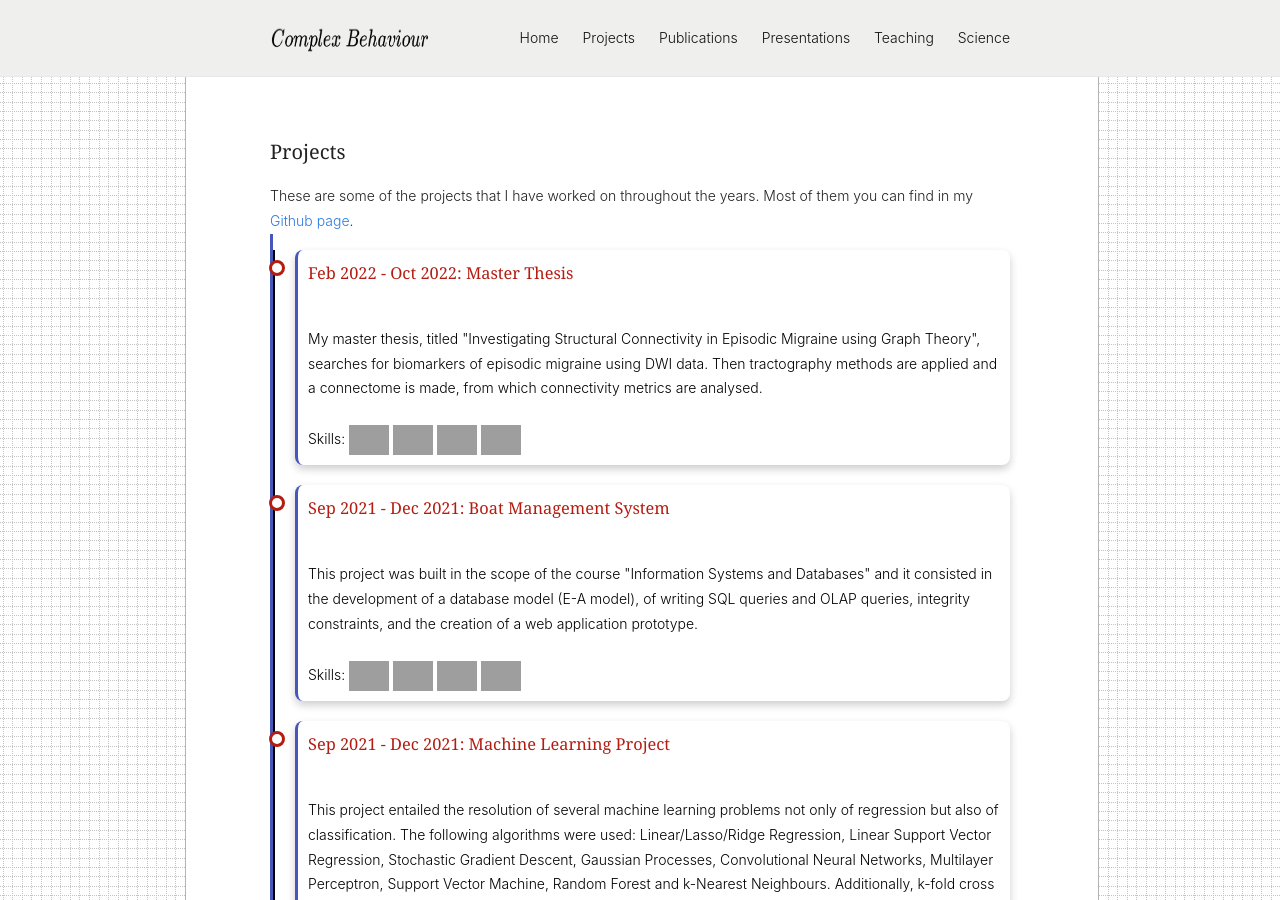
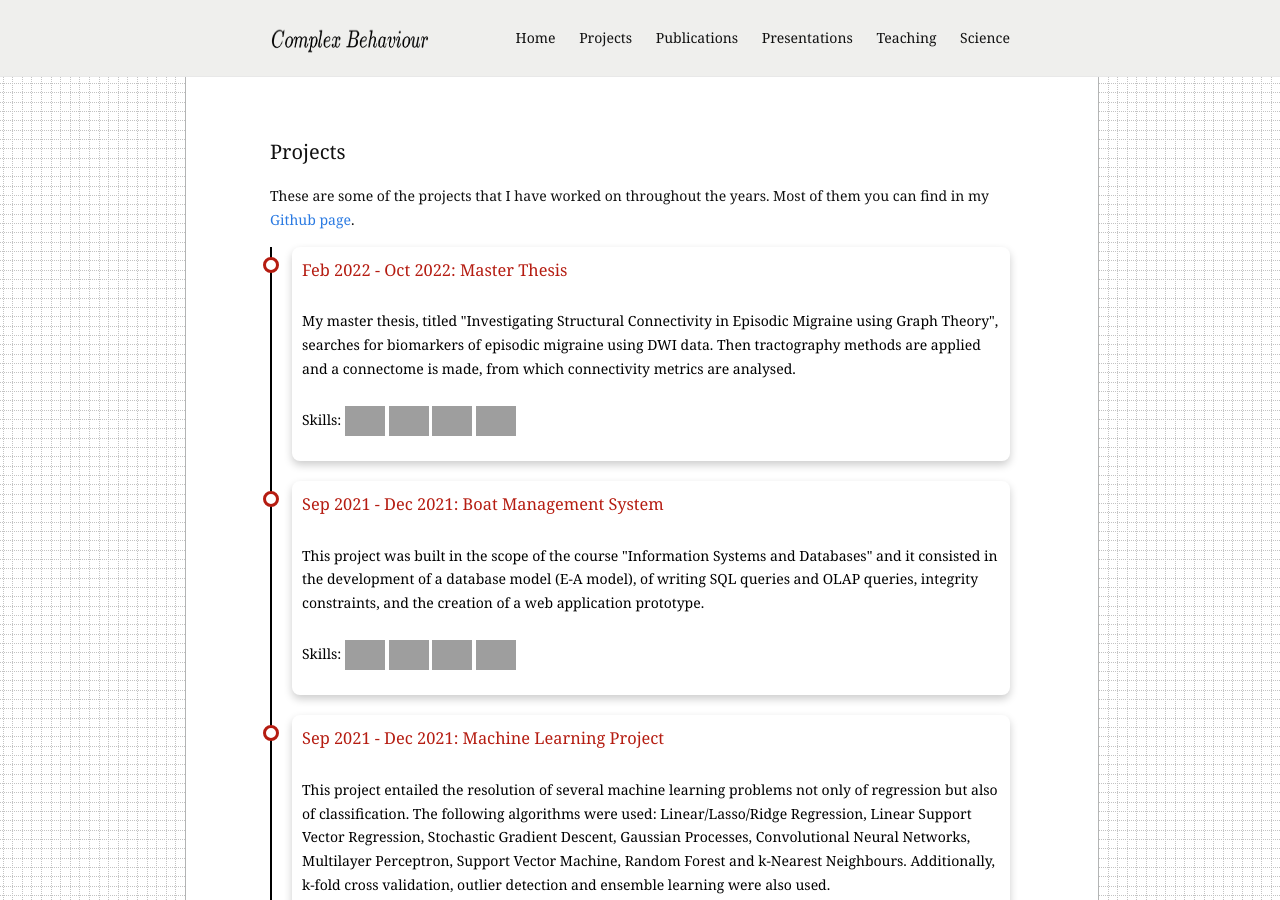
Before and after one commit to ZhanweiGao/zhanweigao.github.io, a Jekyll site: the page built from projects.md, in a window 1280 px wide and 900 px high. Built offline with Jekyll 4.4.1, drawn with Linux system fonts in a browser that asks for light colours; grey boxes are pictures that could not be loaded.

Commit message:
Update _base.scss

```diff
--- a/_sass/_base.scss
+++ b/_sass/_base.scss
@@ -236,263 +236,3 @@ pre {
   opacity: 0.5;
   filter: alpha(opacity=50);
 }
-
-/*
-!!!!
-This pen is being refactored
-!!!!
-*/
-
-/*
-=====
-DEPENDENCES
-=====
-*/
-
-.r-title{
-  margin-top: var(--rTitleMarginTop, 0) !important;
-  margin-bottom: var(--rTitleMarginBottom, 0) !important;
-}
-
-
-p:not([class]){
-  line-height: var(--cssTypographyLineHeight, 1.78);
-  margin-top: var(--cssTypographyBasicMargin, 1em);
-  margin-bottom: 0;
-}
-
-p:not([class]):first-child{
-  margin-top: 0;
-}
-
-/*
-text component
-*/
-
-.text{
-  display: var(--textDisplay, inline-flex);
-  font-size: var(--textFontSize, 1rem);
-}
-
-/*
-time component
-*/
-
-/*
-core styles
-*/
-
-.time{
-  display: var(--timeDisplay, inline-flex);
-}
-
-/*
-extensions
-*/
-
-.time__month{
-  margin-left: var(--timelineMounthMarginLeft, .25em);
-}
-
-/*
-skin
-*/
-
-.time{
-  padding: var(--timePadding, .25rem 1.25rem .25rem);
-  background-color: var(--timeBackgroundColor, #f0f0f0);
-
-  font-size: var(--timeFontSize, .75rem);
-  font-weight: var(--timeFontWeight, 700);
-  text-transform: var(--timeTextTransform, uppercase);
-  color: var(--timeColor, currentColor);
-}
-
-/*
-card component
-*/
-
-/*
-core styles
-*/
-
-.card{
-  padding: var(--timelineCardPadding, 1.5rem 1.5rem 1.25rem);
-}
-
-.card__content{
-  margin-top: var(--cardContentMarginTop, .5rem);
-}
-
-/*
-skin
-*/
-
-.card{
-  border-radius: var(--timelineCardBorderRadius, 2px);
-  border-left: var(--timelineCardBorderLeftWidth, 3px) solid var(--timelineCardBorderLeftColor, var(--uiTimelineMainColor));
-  box-shadow: var(--timelineCardBoxShadow, 0 1px 3px 0 rgba(0, 0, 0, .12), 0 1px 2px 0 rgba(0, 0, 0, .24));
-  background-color: var(--timelineCardBackgroundColor, #fff);
-}
-
-/*
-extensions
-*/
-
-.card__title{
-  --rTitleMarginTop: var(--cardTitleMarginTop, 1rem);
-  font-size: var(--cardTitleFontSize, 1.25rem);
-}
-
-/*
-=====
-CORE STYLES
-=====
-*/
-
-.timeline{
-  display: var(--timelineDisplay, grid);
-  grid-row-gap: var(--timelineGroupsGap, 2rem);
-}
-
-/*
-1. If timeline__year isn't displaed the gap between it and timeline__cards isn't displayed too
-*/
-
-.timeline__year{
-  margin-bottom: 1.25rem; /* 1 */
-}
-
-.timeline__cards{
-  display: var(--timeloneCardsDisplay, grid);
-  grid-row-gap: var(--timeloneCardsGap, 1.5rem);
-}
-
-
-/*
-=====
-SKIN
-=====
-*/
-
-.timeline{
-  --uiTimelineMainColor: var(--timelineMainColor, #222);
-  --uiTimelineSecondaryColor: var(--timelineSecondaryColor, #fff);
-
-  border-left: var(--timelineLineWidth, 3px) solid var(--timelineLineBackgroundColor, var(--uiTimelineMainColor));
-  padding-top: 1rem;
-  padding-bottom: 1.5rem;
-}
-
-.timeline__year{
-  --timePadding: var(--timelineYearPadding, .5rem 1.5rem);
-  --timeColor: var(--uiTimelineSecondaryColor);
-  --timeBackgroundColor: var(--uiTimelineMainColor);
-  --timeFontWeight: var(--timelineYearFontWeight, 400);
-}
-
-.timeline__card{
-  position: relative;
-  margin-left: var(--timelineCardLineGap, 1rem);
-}
-
-/*
-1. Stoping cut box shadow
-*/
-
-.timeline__cards{
-  overflow: hidden;
-  padding-top: .25rem; /* 1 */
-  padding-bottom: .25rem; /* 1 */
-}
-
-.timeline__card::before{
-  content: "";
-  width: 100%;
-  height: var(--timelineCardLineWidth, 2px);
-  background-color: var(--timelineCardLineBackgroundColor, var(--uiTimelineMainColor));
-
-  position: absolute;
-  top: var(--timelineCardLineTop, 1rem);
-  left: -50%;
-  z-index: -1;
-}
-
-/*
-=====
-SETTINGS
-=====
-*/
-/**/
-.timeline{
-  --timelineMainColor: #4557bb;
-}
-
-/*
-=====
-DEMO
-=====
-*/
-
-body{
-  font-family: -apple-system, BlinkMacSystemFont, Segoe UI, Roboto, Open Sans, Ubuntu, Fira Sans, Helvetica Neue, sans-serif;
-  color: #222;
-
-  background-color: #f0f0f0;
-  margin: 0;
-  display: flex;
-  flex-direction: column;
-}
-
-p{
-  margin-top: 0;
-  margin-bottom: 1rem;
-  line-height: 1.5;
-}
-
-p:last-child{
-  margin-bottom: 0;
-}
-
-.page{
-  max-width: 47rem;
-  padding: 5rem 2rem 3rem;
-  margin-left: auto;
-  margin-right: auto;
-}
-
-
-.substack{
-  border:1px solid #EEE;
-  background-color: #fff;
-  width: 100%;
-  max-width: 480px;
-  height: 280px;
-  margin: 1rem auto;;
-}
-
-
-.linktr{
-  display: flex;
-  justify-content: flex-end;
-  padding: 2rem;
-  text-align: center;
-}
-
-.linktr__goal{
-  background-color: rgb(209, 246, 255);
-  color: rgb(8, 49, 112);
-  box-shadow: rgb(8 49 112 / 24%) 0px 2px 8px 0px;
-  border-radius: 2rem;
-  padding: .75rem 1.5rem;
-}
-
-.r-link{
-    --uirLinkDisplay: var(--rLinkDisplay, inline-flex);
-    --uirLinkTextColor: var(--rLinkTextColor);
-    --uirLinkTextDecoration: var(--rLinkTextDecoration, none);
-
-    display: var(--uirLinkDisplay) !important;
-    color: var(--uirLinkTextColor) !important;
-    text-decoration: var(--uirLinkTextDecoration) !important;
-}
```
